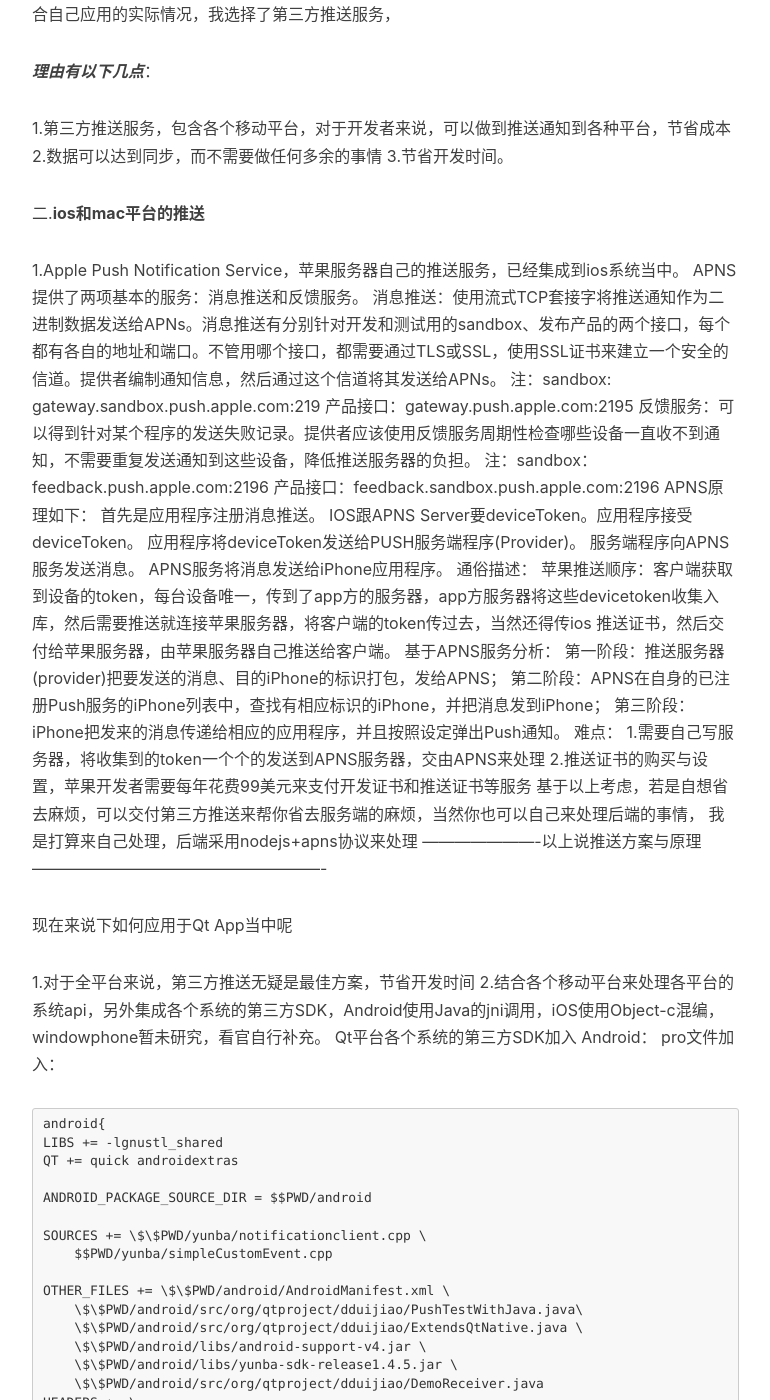
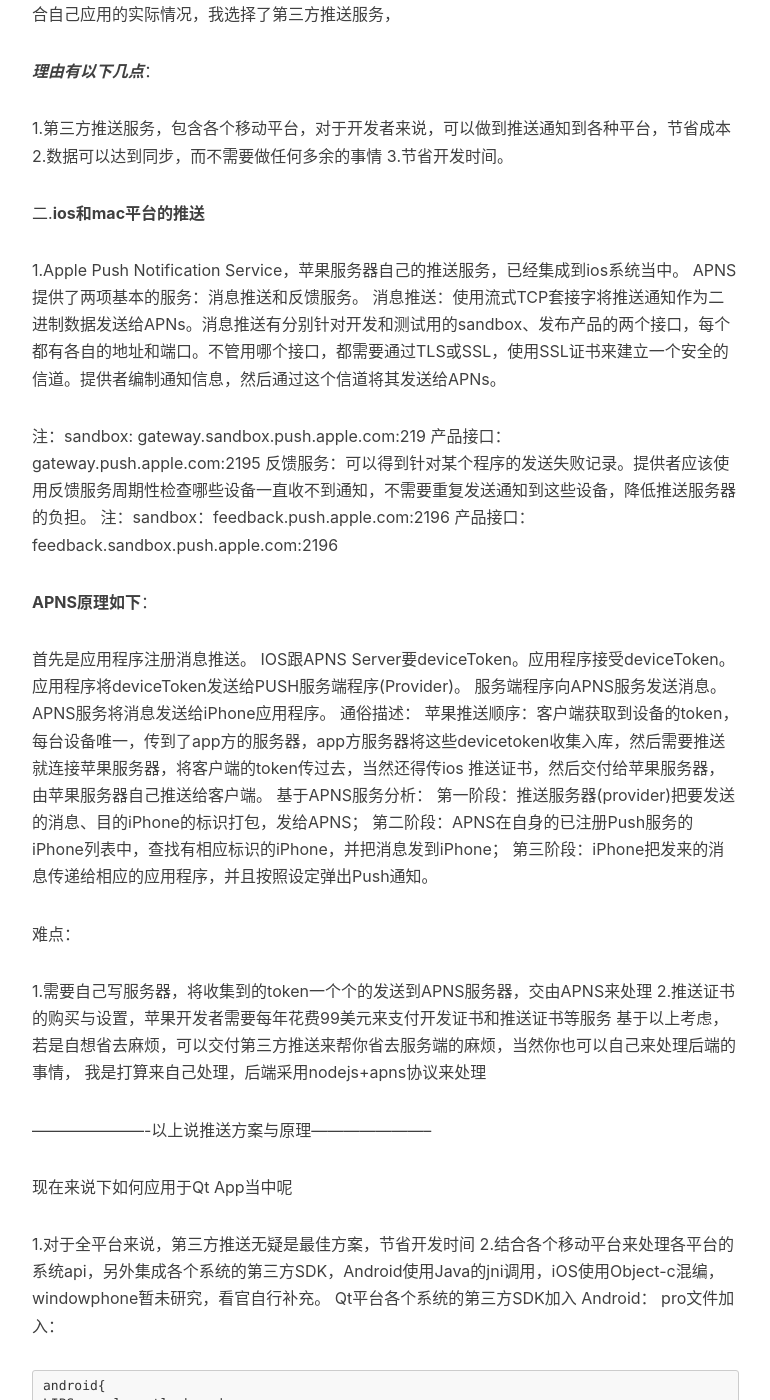
Before and after one commit to toby20130333/toby20130333.github.io, a Jekyll site: the page built from _posts/2017-07-03-Qt-Notify-moble.markdown, in a window 1280 px wide and 1400 px high, scrolled down 2050 px. Shown: the whole window, without its empty margins (233-1003 px from the left). Built offline with Jekyll 4.4.1, drawn with Linux system fonts in a browser that asks for light colours; nearby versions of some CDN libraries; comment, search, counter and statistics services are not loaded.

Commit message:
modified

```diff
--- a/_posts/2017-07-03-Qt-Notify-moble.markdown
+++ b/_posts/2017-07-03-Qt-Notify-moble.markdown
@@ -62,12 +62,15 @@
   1.Apple Push Notification Service，苹果服务器自己的推送服务，已经集成到ios系统当中。
   APNS提供了两项基本的服务：消息推送和反馈服务。
   消息推送：使用流式TCP套接字将推送通知作为二进制数据发送给APNs。消息推送有分别针对开发和测试用的sandbox、发布产品的两个接口，每个都有各自的地址和端口。不管用哪个接口，都需要通过TLS或SSL，使用SSL证书来建立一个安全的信道。提供者编制通知信息，然后通过这个信道将其发送给APNs。
-注：sandbox:   gateway.sandbox.push.apple.com:219
-产品接口：gateway.push.apple.com:2195
-反馈服务：可以得到针对某个程序的发送失败记录。提供者应该使用反馈服务周期性检查哪些设备一直收不到通知，不需要重复发送通知到这些设备，降低推送服务器的负担。
-注：sandbox：feedback.push.apple.com:2196
-产品接口：feedback.sandbox.push.apple.com:2196
-APNS原理如下：
+
+  注：sandbox:   gateway.sandbox.push.apple.com:219
+  产品接口：gateway.push.apple.com:2195
+  反馈服务：可以得到针对某个程序的发送失败记录。提供者应该使用反馈服务周期性检查哪些设备一直收不到通知，不需要重复发送通知到这些设备，降低推送服务器的负担。
+  注：sandbox：feedback.push.apple.com:2196
+  产品接口：feedback.sandbox.push.apple.com:2196
+
+  **APNS原理如下**：
+
   首先是应用程序注册消息推送。
   IOS跟APNS Server要deviceToken。应用程序接受deviceToken。
   应用程序将deviceToken发送给PUSH服务端程序(Provider)。
@@ -79,11 +82,14 @@
   第一阶段：推送服务器(provider)把要发送的消息、目的iPhone的标识打包，发给APNS；
   第二阶段：APNS在自身的已注册Push服务的iPhone列表中，查找有相应标识的iPhone，并把消息发到iPhone；
   第三阶段：iPhone把发来的消息传递给相应的应用程序，并且按照设定弹出Push通知。
+
   难点：
+
   1.需要自己写服务器，将收集到的token一个个的发送到APNS服务器，交由APNS来处理
   2.推送证书的购买与设置，苹果开发者需要每年花费99美元来支付开发证书和推送证书等服务
   基于以上考虑，若是自想省去麻烦，可以交付第三方推送来帮你省去服务端的麻烦，当然你也可以自己来处理后端的事情，  我是打算来自己处理，后端采用nodejs+apns协议来处理
-  ----------------------以上说推送方案与原理-------------------------------------------------------
+
+  ----------------------以上说推送方案与原理-----------------------
 
   现在来说下如何应用于Qt App当中呢
 
```
